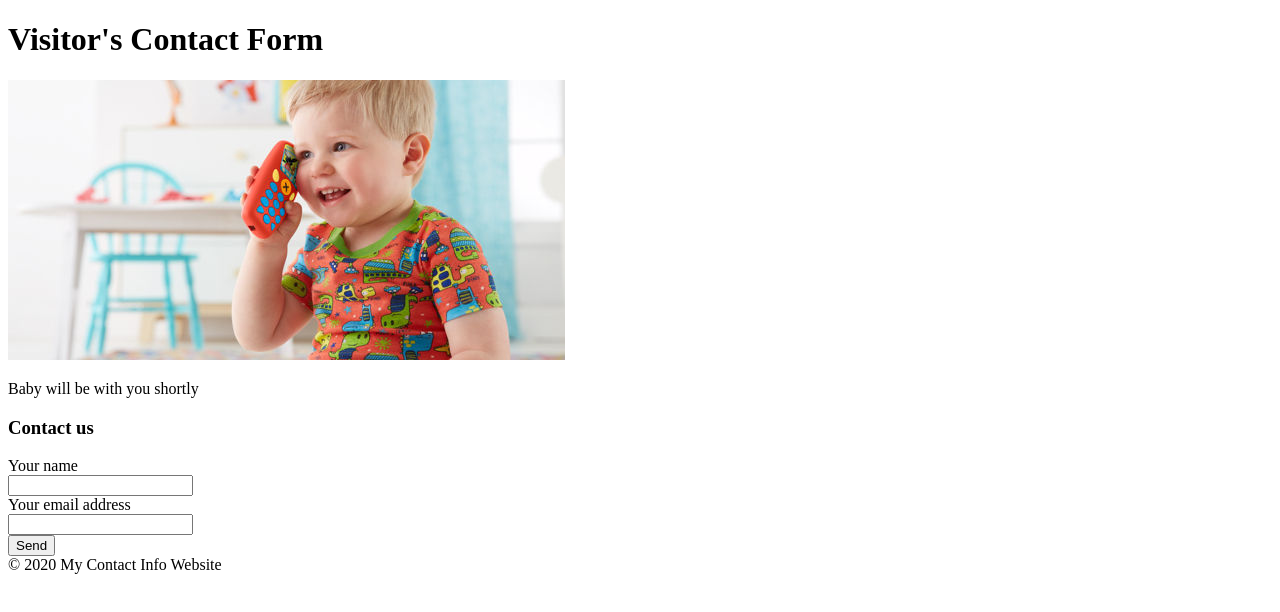
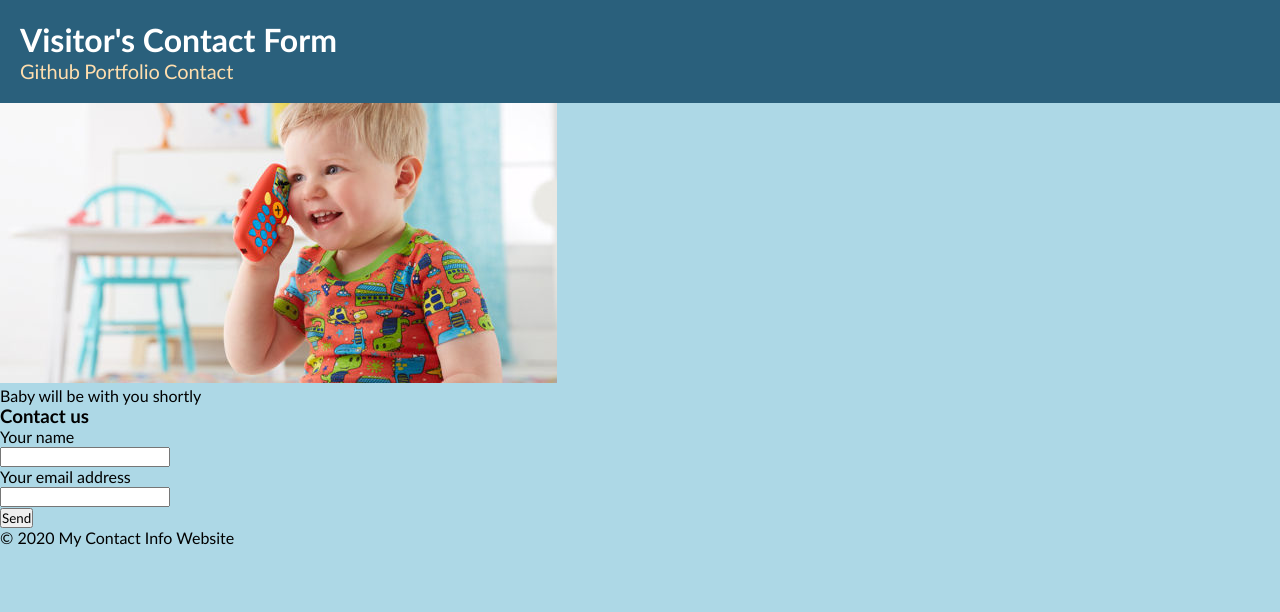
Before and after one commit to owenforeman1/Mini-Project-01, a plain HTML site: page index.html in a window 1280 px wide. Drawn offline with Linux system fonts and the light colour scheme.

Commit message:
color text all dat

```diff
--- a/assets/style.css
+++ b/assets/style.css
@@ -1 +1,26 @@
-header {background-color: navy;}
+* {
+    box-sizing: border-box;
+    padding: 0;
+    margin: 0;
+    font-family: "Trebuchet MS", "Lucida Sans Unicode", "Lucida Grande",
+    "Lucida Sans", Arial, sans-serif;
+
+  }
+
+
+  body {
+    background-color: lightblue;
+  }
+
+  header {
+    padding: 20px;
+    background-color: #2a607c;
+    color: #ffffff;
+  }
+  li {
+    display: inline;
+    list-style-type: none;
+    font-size: 20px;
+    text-align: right;
+    color: navajowhite;
+  }
--- a/index.html
+++ b/index.html
@@ -1,10 +1,17 @@
 <!DOCTYPE html>
 <head>
     <title>Visitor's Contact Form</title>
+    <link rel="stylesheet" href="./assets/style.css"/>
 </head>
+
 <body>
     <header class="header">
         <h1>Visitor's Contact Form</h1>
+        <ul>
+            <li>Github</li>
+            <li>Portfolio</li>
+            <li>Contact</li>
+          </ul>
     </header>
     <section>
         <img src="./images/Contact_CustomerService_557x280.jpg"
```
